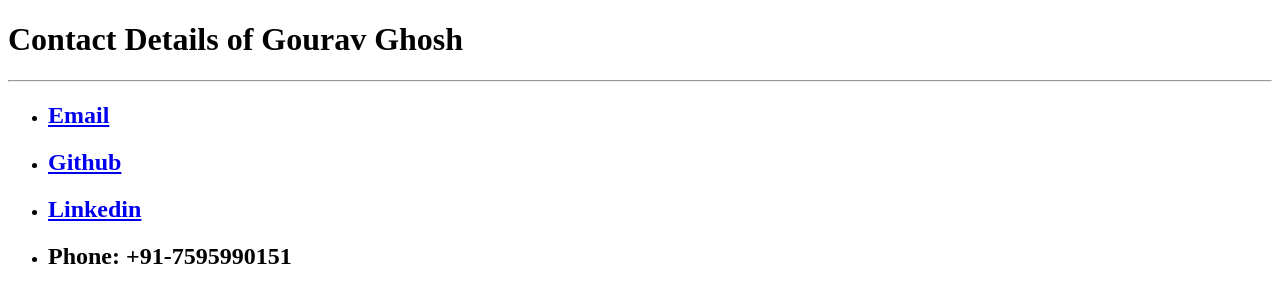
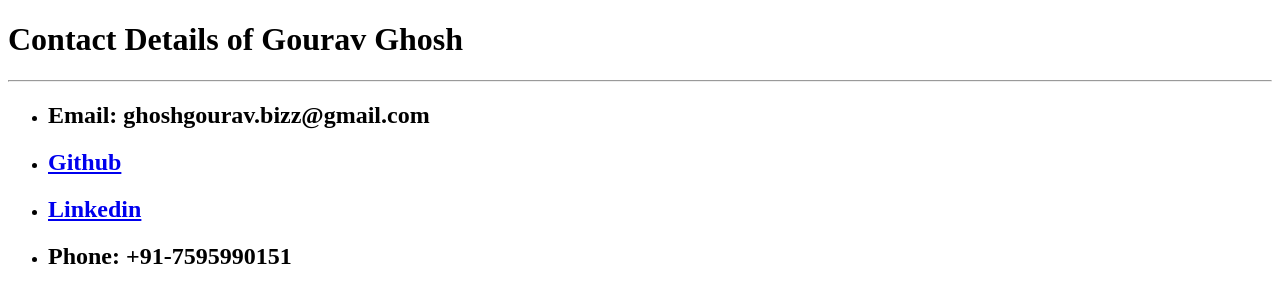
Before and after one commit to JARViSmakesitEZ/EResume, a plain HTML site: page public/contact.html in a window 1280 px wide. Drawn offline with Linux system fonts and the light colour scheme.

Commit message:
Update contact.html

```diff
--- a/public/contact.html
+++ b/public/contact.html
@@ -10,7 +10,7 @@
     <hr />
     <ul>
       <li>
-        <h2><a href="ghoshgourav.bizz@gmail.com">Email</a></h2>
+        <h2>Email: ghoshgourav.bizz@gmail.com</h2>
       </li>
       <li>
         <h2><a href="https://github.com/JARViSmakesitEZ">Github</a></h2>
```
